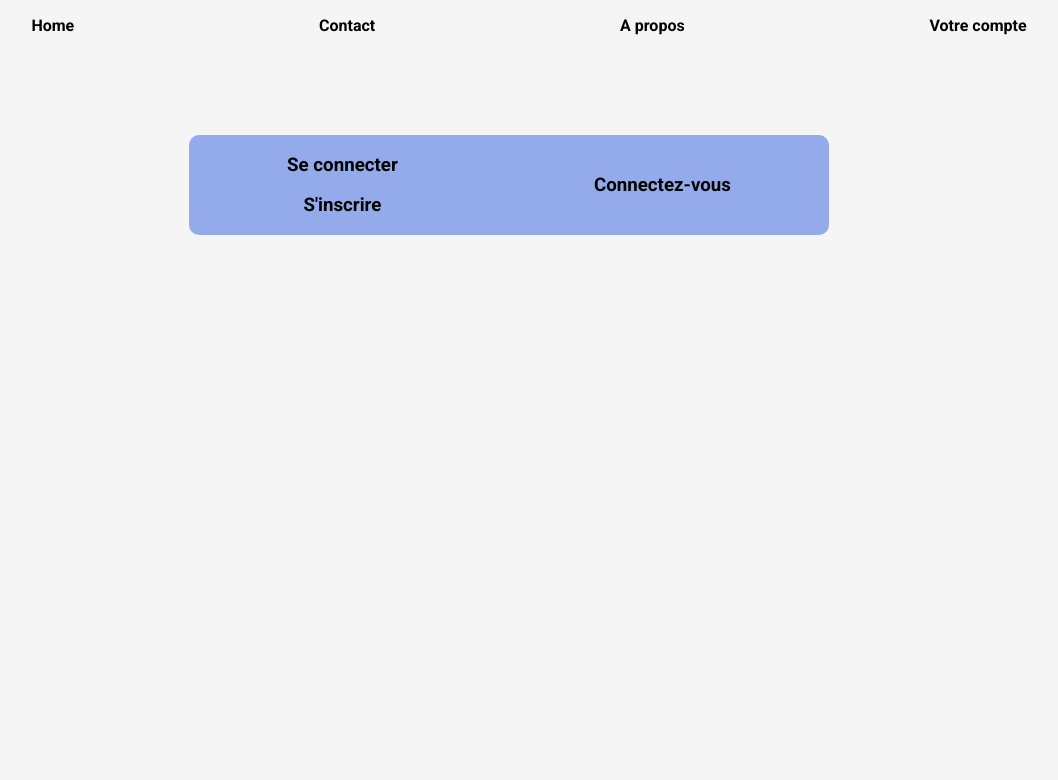
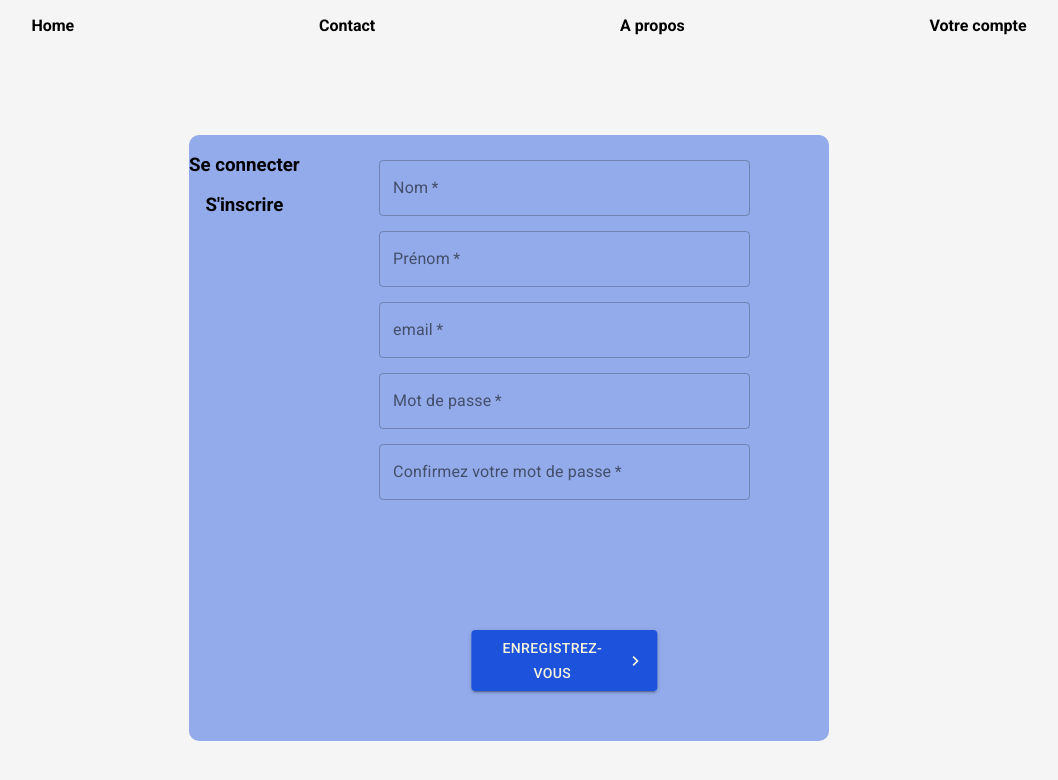
Before and after one commit to SimonAertsBecode/Kinaccess, a React (Create React App) app in the folder client/: page /user-profil in a window 1280 px wide. Shown: the top 780 px of the page, without its empty margins (131-1189 px from the left). Built offline with nearby package versions, Linux system fonts and the light colour scheme.

Commit message:
signUp done

```diff
--- a/client/src/App.js
+++ b/client/src/App.js
@@ -3,7 +3,7 @@ import ContactForm from './components/forms/ContactForm';
 import MainNavigation from './components/navigations/MainNavigation';
 import About from './components/navigations/navComponents/About';
 import MainLayout from './components/MainLayout';
-import { UserProvider } from './context/UserContext';
+// import { UserProvider } from './context/UserContext';
 import { BrowserRouter, Redirect, Route, Switch } from 'react-router-dom';
 import UserAccount from './components/navigations/navComponents/UserAccount';
 
--- a/client/src/components/forms/ContactForm.js
+++ b/client/src/components/forms/ContactForm.js
@@ -42,12 +42,10 @@ const ContactForm = () => {
       }
    }, [contactObject.age]);
 
-   const checkValues = (e) => {
+   const submitForm = (e) => {
       e.preventDefault();
       dispatch(Actions.getContactInfos(contactObject, ageConfirmed));
    };
-
-   console.log(contactObject);
 
    return (
       <>
@@ -56,7 +54,7 @@ const ContactForm = () => {
             autoComplete='off'
             className='contactForm'
             onSubmit={(e) => {
-               checkValues(e);
+               submitForm(e);
             }}
          >
             <TextField
@@ -171,7 +169,7 @@ const ContactForm = () => {
                Envoyer
             </Button>
          </form>
-         <section>{success || empty}</section>
+         <section className='formResult contact'>{success || empty}</section>
       </>
    );
 };
--- a/client/src/components/forms/log/SignUpForm.js
+++ b/client/src/components/forms/log/SignUpForm.js
@@ -1,4 +1,4 @@
-import React, { useState } from 'react';
+import React, { useEffect, useState } from 'react';
 import { useDispatch, useSelector } from 'react-redux';
 
 //* UI
@@ -13,6 +13,10 @@ import * as Actions from '../../../store/actions';
 const SignUpForm = () => {
    const dispatch = useDispatch();
 
+   const success = useSelector((kinaccess) => kinaccess.formsReducer.signUpForm.success?.message);
+   const uncompleted = useSelector((kinaccess) => kinaccess.formsReducer.signUpForm.uncompleted);
+   const empty = useSelector((kinaccess) => kinaccess.formsReducer.signUpForm.empty);
+
    const [signUpValues, setsignUpValues] = useState({
       name: '',
       firstName: '',
@@ -21,8 +25,16 @@ const SignUpForm = () => {
       password2: '',
    });
 
-   const submitForm = () => {
-      dispatch(Actions.signUpForm(signUpValues));
+   const [passwordsMatch, setPasswordsMatch] = useState(true);
+
+   useEffect(() => {
+      setPasswordsMatch(true);
+      if (signUpValues.password !== signUpValues.password2) return setPasswordsMatch(false);
+   }, [signUpValues.password, signUpValues.password2]);
+
+   const submitForm = (e) => {
+      e.preventDefault();
+      if (passwordsMatch) dispatch(Actions.signUpForm(signUpValues));
    };
 
    return (
@@ -36,11 +48,12 @@ const SignUpForm = () => {
                variant='outlined'
                required
                fullWidth
+               error={uncompleted?.name ? true : false}
                onChange={(e) => {
                   useFormsHook.handleChange(e, setsignUpValues);
                }}
             />
-            <strong></strong>
+            <strong>{uncompleted?.name && uncompleted.name}</strong>
             <TextField
                className='field'
                name='firstName'
@@ -49,11 +62,12 @@ const SignUpForm = () => {
                variant='outlined'
                required
                fullWidth
+               error={uncompleted?.firstName ? true : false}
                onChange={(e) => {
                   useFormsHook.handleChange(e, setsignUpValues);
                }}
             />
-            <strong></strong>
+            <strong>{uncompleted?.firstName && uncompleted.firstName}</strong>
             <TextField
                className='field'
                name='email'
@@ -62,11 +76,12 @@ const SignUpForm = () => {
                variant='outlined'
                required
                fullWidth
+               error={uncompleted?.email ? true : false}
                onChange={(e) => {
                   useFormsHook.handleChange(e, setsignUpValues);
                }}
             />
-            <strong></strong>
+            <strong>{uncompleted?.email && uncompleted.email}</strong>
             <TextField
                className='field'
                name='password'
@@ -76,25 +91,27 @@ const SignUpForm = () => {
                type='password'
                required
                fullWidth
+               error={uncompleted?.password ? true : false}
                onChange={(e) => {
                   useFormsHook.handleChange(e, setsignUpValues);
                }}
             />
-            <strong></strong>
+            <strong>{uncompleted?.password && uncompleted.password}</strong>
             <TextField
                className='field'
                name='password2'
                value={signUpValues.password2}
-               label='Mot de passe'
+               label='Confirmez votre mot de passe'
                variant='outlined'
                type='password'
                required
                fullWidth
+               error={!passwordsMatch ? true : false}
                onChange={(e) => {
                   useFormsHook.handleChange(e, setsignUpValues);
                }}
             />
-            {/* <strong>{passwordError ? 'Vos deux mots de passe ne correspondent pas' : ''}</strong> */}
+            <strong>{!passwordsMatch && 'Vos mots de passe ne correspondent pas'}</strong>
             <Button
                className='btn-submit'
                onClick={submitForm}
@@ -106,6 +123,7 @@ const SignUpForm = () => {
                Enregistrez-vous
             </Button>
          </form>
+         <section className='formResult signUp'>{success || empty}</section>
       </div>
    );
 };
--- a/client/src/components/navigations/navComponents/UserAccount.js
+++ b/client/src/components/navigations/navComponents/UserAccount.js
@@ -15,7 +15,7 @@ const UserAccount = () => {
             <h3 onClick={toggleLogForms}>Se connecter</h3>
             <h3 onClick={toggleLogForms}>S'inscrire</h3>
          </div>
-         <div className='logForms'>{logModal ? <SignInForm /> : <SignUpForm />}</div>
+         <div className='logForms'>{logModal ? <SignUpForm /> : <SignInForm />}</div>
       </div>
    );
 };
--- a/client/src/context/UserContext.js
+++ b/client/src/context/UserContext.js
@@ -1,8 +1,8 @@
-import React, { createContext } from 'react';
+// import React, { createContext } from 'react';
 
-export const UserContext = createContext();
+// export const UserContext = createContext();
 
-export const UserProvider = (props) => {
-   // put var here if context is needed
-   //return <UserContext.Provider value={var and functions} if needed>{props.children}</UserContext.Provider>;
-};
+// export const UserProvider = (props) => {
+//    // put var here if context is needed
+//    //return <UserContext.Provider value={var and functions} if needed>{props.children}</UserContext.Provider>;
+// };
--- a/client/src/sass/01-components/logForms.scss
+++ b/client/src/sass/01-components/logForms.scss
@@ -1,4 +1,4 @@
-.forms{
+.forms {
    width: 50%;
    margin-left: 50%;
    margin-top: 100px;
@@ -7,30 +7,41 @@
    border-radius: 10px;
    display: grid;
    grid-template-columns: auto auto;
-    grid-template-areas:
-    'title forms';
+   grid-template-areas: 'title forms';
 
-    .title-forms{
+   .title-forms {
       grid-area: title;
       text-align: center;
    }
 
-    .logForms{
+   .logForms {
       grid-area: forms;
       display: flex;
       justify-content: center;
       align-items: center;
 
-      .sigIn-Form{
+      .sigIn-Form {
          width: 70%;
 
-        form{
+         form {
             padding: 20px 0px;
 
-          .field{
-            padding: 10px;
+            .field {
+               margin: 5px 0px 10px 0px;
+               background-color: transparent;
+            }
+         }
+
+         .btn-submit {
+            background-color: rgba(0, 61, 217, 0.8);
+            color: beige;
+            margin: 120px 0 30px 50%;
+            transform: translateX(-50%);
+         }
+
+         strong {
+            opacity: 0.4;
          }
       }
    }
 }
-}
--- a/client/src/store/actions/forms.actions.js
+++ b/client/src/store/actions/forms.actions.js
@@ -66,13 +66,16 @@ export const signUpForm = (params) => {
       const request = axios.post(globalConfig.SIGN_UP_FORM, data);
 
       request.then((res) => {
-         const { message } = res.data;
+         const { message, user } = res.data;
          if (res.status === 201) {
             dispatch({
                type: SIGN_UP_SUCCESS,
-               payload: message,
+               payload: {
+                  message,
+                  user,
+               },
             });
-         } else if (res.status === 400) {
+         } else if (res.status === 206) {
             const response = res.data;
             dispatch({
                type: SIGN_UP_UNCOMPLETED,
```
Also changed, not shown: 1 other file (tests, documents, lock files or other folders). Lines whose indentation alone changed are shown as unchanged.
